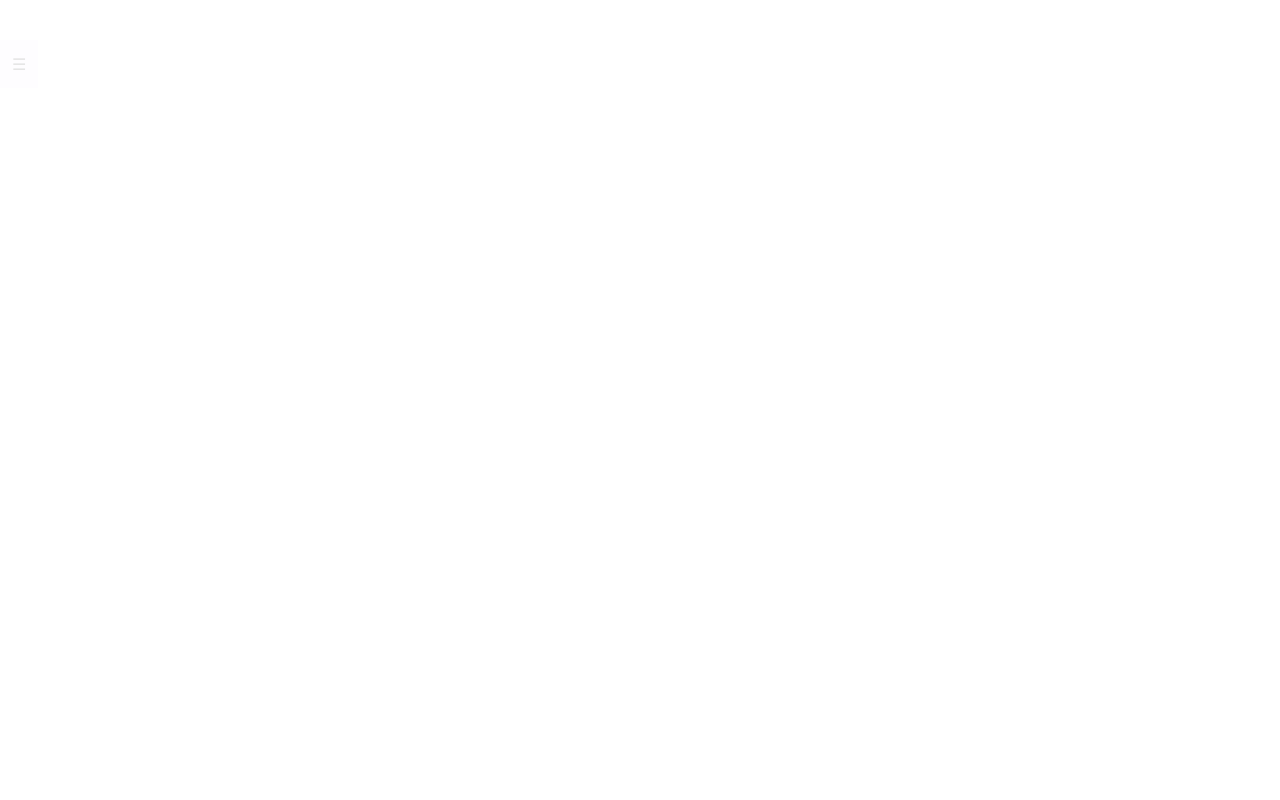
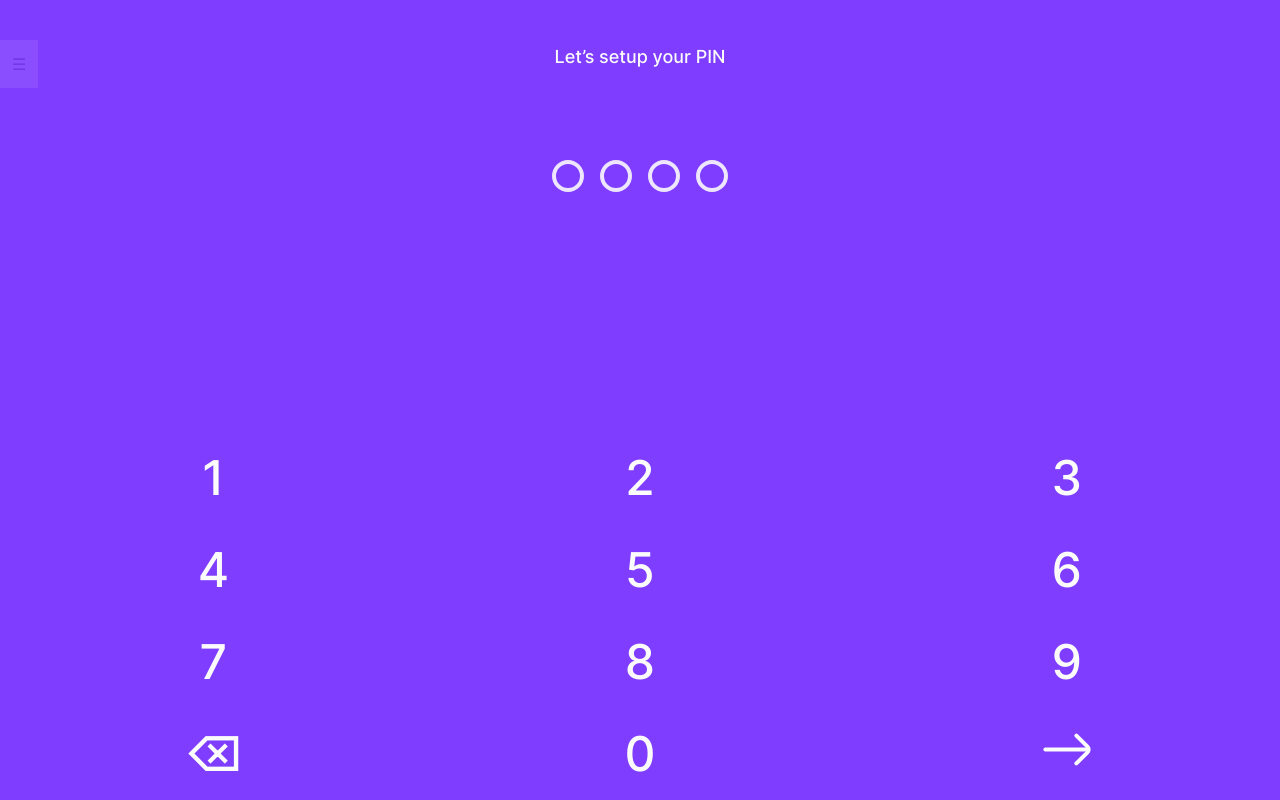
Before and after one commit to nurillo-madaminov/montra, a Vue app: page /setup-pin in a window 1280 px wide. Before the commit this address had no page. Built offline with nearby package versions, Linux system fonts and the light colour scheme.

Commit message:
added setup password page

```diff
--- a/src/App.vue
+++ b/src/App.vue
@@ -6,7 +6,7 @@ import NavigationSidebar from '@/components/test/NavigationSidebar.vue'
   <Teleport to="body">
     <NavigationSidebar />
   </Teleport>
-  <div class="min-h-screen">
+  <div class="h-screen">
     <RouterView></RouterView>
   </div>
 </template>
--- a/src/assets/main.css
+++ b/src/assets/main.css
@@ -5,6 +5,10 @@
 @font-face {
   font-family: 'inter';
   src: url(./Inter/static/Inter-Medium.ttf);
+}
+
+body {
+  font-family: Inter;
 }
 
 .no-scrollbar::-webkit-scrollbar {
--- a/src/components/test/NavigationSidebar.vue
+++ b/src/components/test/NavigationSidebar.vue
@@ -3,9 +3,13 @@ import { useRouter } from 'vue-router'
 import { ref } from 'vue'
 
 const router = useRouter()
-
 const routes = router.options.routes
 const isOpen = ref(false)
+
+const changeRoute = (to) => {
+  router.push(to)
+  isOpen.value = false
+}
 </script>
 
 <template>
@@ -15,7 +19,7 @@ const isOpen = ref(false)
         <button
           class="bg-violet-40 px-3 py-4 transition-colors hover:bg-violet-60"
           :key="route.name"
-          @click="router.push({ name: route.name })"
+          @click="changeRoute(route)"
           v-for="route in routes"
         >
           {{ route.component.__name }}
@@ -23,7 +27,13 @@ const isOpen = ref(false)
       </div>
     </Transition>
 
-    <button :key="isOpen" class="bg-violet-20 p-3 opacity-10 hover:opacity-100 transition-all" @click="isOpen = !isOpen">☰</button>
+    <button
+      :key="isOpen"
+      class="bg-violet-20 p-3 opacity-10 transition-all hover:opacity-100"
+      @click="isOpen = !isOpen"
+    >
+      ☰
+    </button>
   </div>
 </template>
 
--- a/src/router/index.js
+++ b/src/router/index.js
@@ -1,7 +1,9 @@
 import { createRouter, createWebHistory } from 'vue-router'
+
 import LaunchScreen from '../views/onboarding/LaunchScreen.vue'
 import Onboarding1 from '../views/onboarding/OnBoarding1.vue'
 import Onboarding2 from '../views/onboarding/OnBoarding2.vue'
+import SetupPinView from '@/views/onboarding/SetupPinView.vue'
 
 const routes = [
   {
@@ -18,6 +20,11 @@ const routes = [
     path: '/sign-up',
     name: 'signUp',
     component: Onboarding2
+  },
+  {
+    path: '/setup-pin',
+    name: 'setipPin',
+    component: SetupPinView
   }
 ]
 
--- a/src/views/onboarding/SetupPinView.vue
+++ b/src/views/onboarding/SetupPinView.vue
@@ -1,20 +1,70 @@
 <script setup>
-import { ref } from 'vue'
+import { reactive, ref } from 'vue'
+
+const data = reactive({
+  password: '',
+  confirmPassword: ''
+})
 
 const password = ref('')
+const passwordLength = 4
 
-const passwordLength = 4
+const handleSubmit = () => {
+  if (password.value) {
+    data.password = password.value
+    password.value = ''
+  }
+}
+
+const handleKeyboardInput = (i) => {
+  if (password.value.length + 1 <= passwordLength) password.value += i
+}
 </script>
 <template>
-  <div class="bg-violet-100">
-    <div>
-      <h4 class="text-center text-title-3 text-light-80">Let’s setup your PIN</h4>
+  <div class="flex h-full flex-col justify-between bg-violet-100">
+    <div class="flex flex-col items-center py-[46px]">
+      <h4 class="text-center text-title-3 text-light-80">
+        {{ data.password ? 'Ok. Re type your PIN again.' : 'Let’s setup your PIN' }}
+      </h4>
 
-      <div class="mt-">
-        <div class="flex">
-          <div class="h-8 w-8" v-for="i in passwordLength" :key="i"></div>
+      <div class="mt-[92px]">
+        <div class="flex gap-4">
+          <div
+            class="h-8 w-8 rounded-full border-4 border-[#EEE5FF]"
+            v-for="i in passwordLength"
+            :class="{ 'bg-light-40': i <= password.length }"
+            :key="i"
+          ></div>
         </div>
       </div>
     </div>
+    <div class="grid grid-cols-3 grid-rows-4">
+      <button
+        v-for="n in 9"
+        class="py-2.5 text-[48px] text-light-80 transition-colors active:bg-violet-80"
+        :key="n"
+        @click="handleKeyboardInput(n)"
+      >
+        <span>{{ n }}</span>
+      </button>
+      <button
+        class="py-2.5 text-[48px] text-light-80 transition-colors active:bg-violet-80"
+        @click="password = password.slice(0, password.length - 1)"
+      >
+        ⌫
+      </button>
+      <button
+        class="py-2.5 text-[48px] text-light-80 transition-colors active:bg-violet-80"
+        @click="handleKeyboardInput(0)"
+      >
+        <span>0</span>
+      </button>
+      <button
+        class="flex justify-center py-2.5 transition-colors active:bg-violet-80"
+        @click="handleSubmit"
+      >
+        <img src="@/assets/img/icons/arrowRight.svg" width="64" />
+      </button>
+    </div>
   </div>
 </template>
```
Also changed, not shown: src/assets/img/icons/arrowRight.svg (added).
